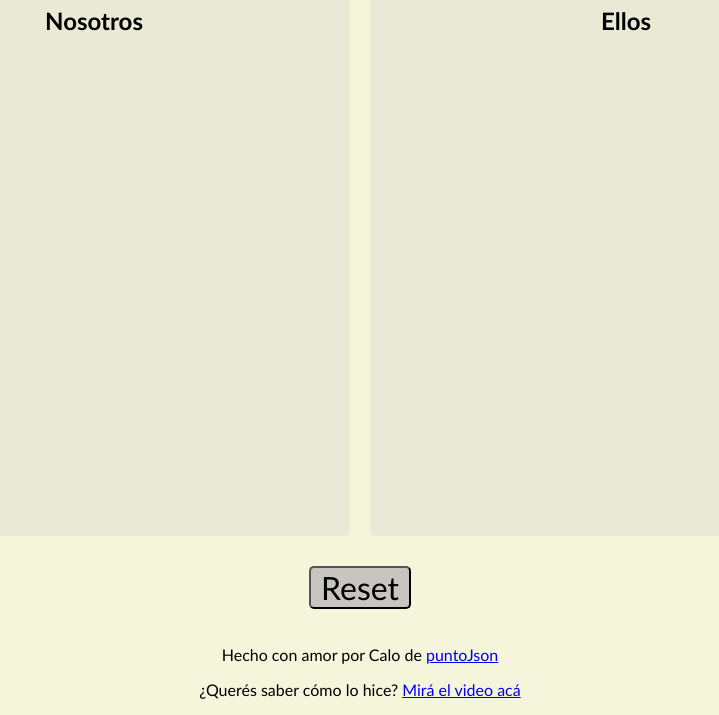
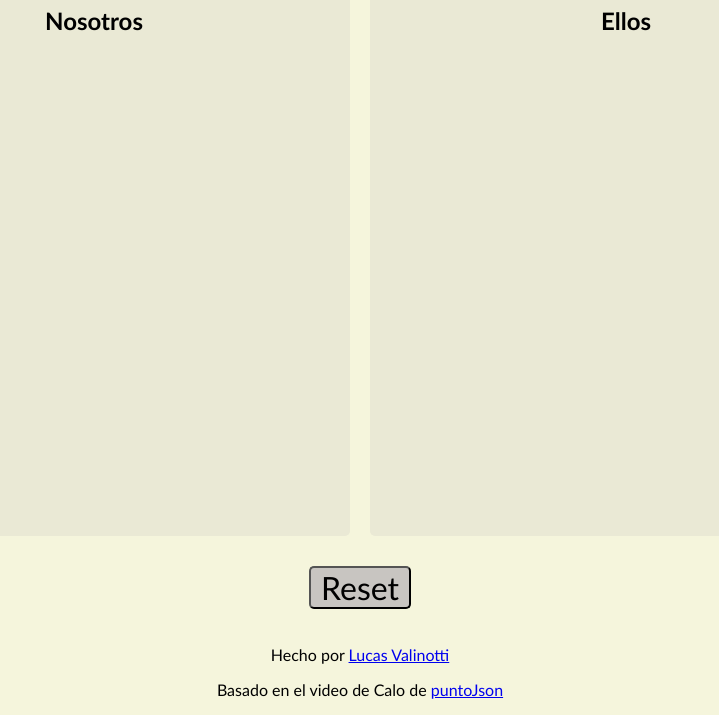
Before and after one commit to lucasvalinotti/MarcadorTruco, a plain HTML site: page index.html in a window 1280 px wide. Shown: the part 116-831 px from the top of the page, without its empty margins (280-999 px from the left). Drawn offline with Linux system fonts and the light colour scheme.

Commit message:
Cambio de datos de Footer

```diff
--- a/index.html
+++ b/index.html
@@ -31,8 +31,8 @@
 	</div>
 	<button id="reset">Reset</button>
 	<footer>
-		<p>Hecho con amor por Calo de <a href="https://www.youtube.com/channel/UCWDxiTN0CBZzVwvHFQUk92w" target="_blank">puntoJson</a></p>
-		<p>¿Querés saber cómo lo hice? <a href="https://youtu.be/q33PzOTeQn8" target="_blank">Mirá el video acá</a></p>
+		<p>Hecho por <a href="https://www.instagram.com/lucasvalinotti_/">Lucas Valinotti</a></p>
+		<p>Basado en el video de Calo de <a href="https://www.youtube.com/channel/UCWDxiTN0CBZzVwvHFQUk92w" target="_blank">puntoJson</a></p>
 	</footer>
 
 	<dialog type="modal">
```
